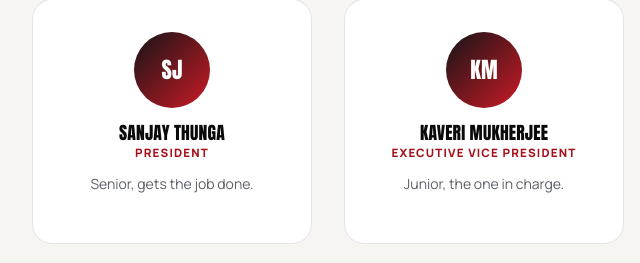
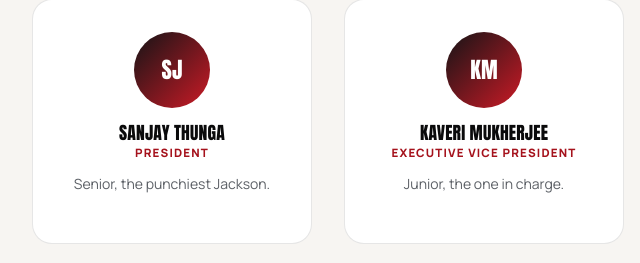
Before and after one commit to vrdeca/vrdeca.github.io, a website built with Vite: page members/index.html in a window 1280 px wide. Shown: the part 4220-4483 px from the top of the page, 0-640 px from the left. Built offline with nearby package versions, Linux system fonts and the light colour scheme.

Commit message:
Update bio for Sanjay Thunga

```diff
--- a/members/index.html
+++ b/members/index.html
@@ -187,7 +187,7 @@
             <div class="officer-avatar">SJ</div>
             <h3>Sanjay Thunga</h3>
             <span class="role">President</span>
-            <p class="bio">Senior, gets the job done.</p>
+            <p class="bio">Senior, the punchiest Jackson.</p>
           </div>
           <div class="officer-card" data-reveal>
             <div class="officer-avatar">KM</div>
```
